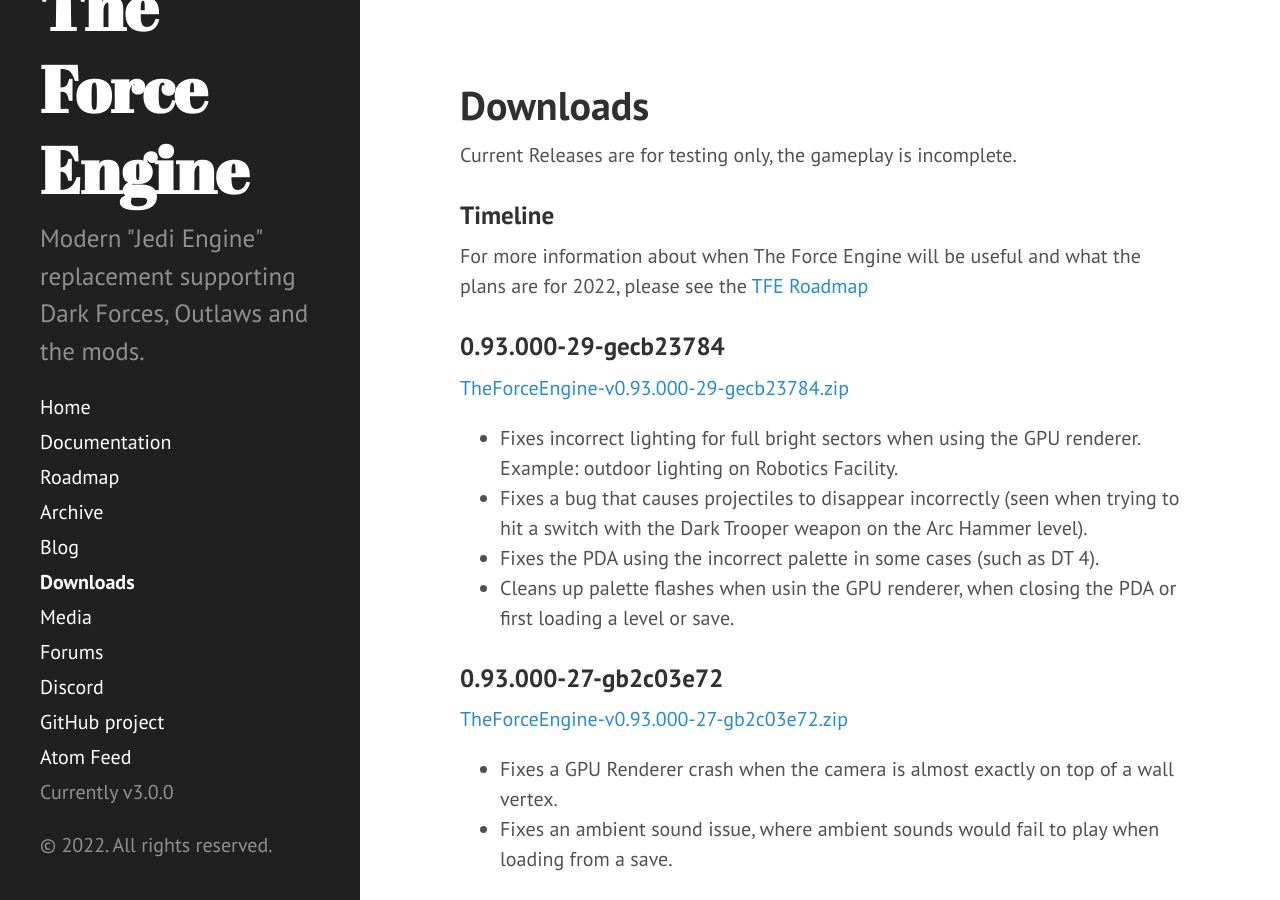
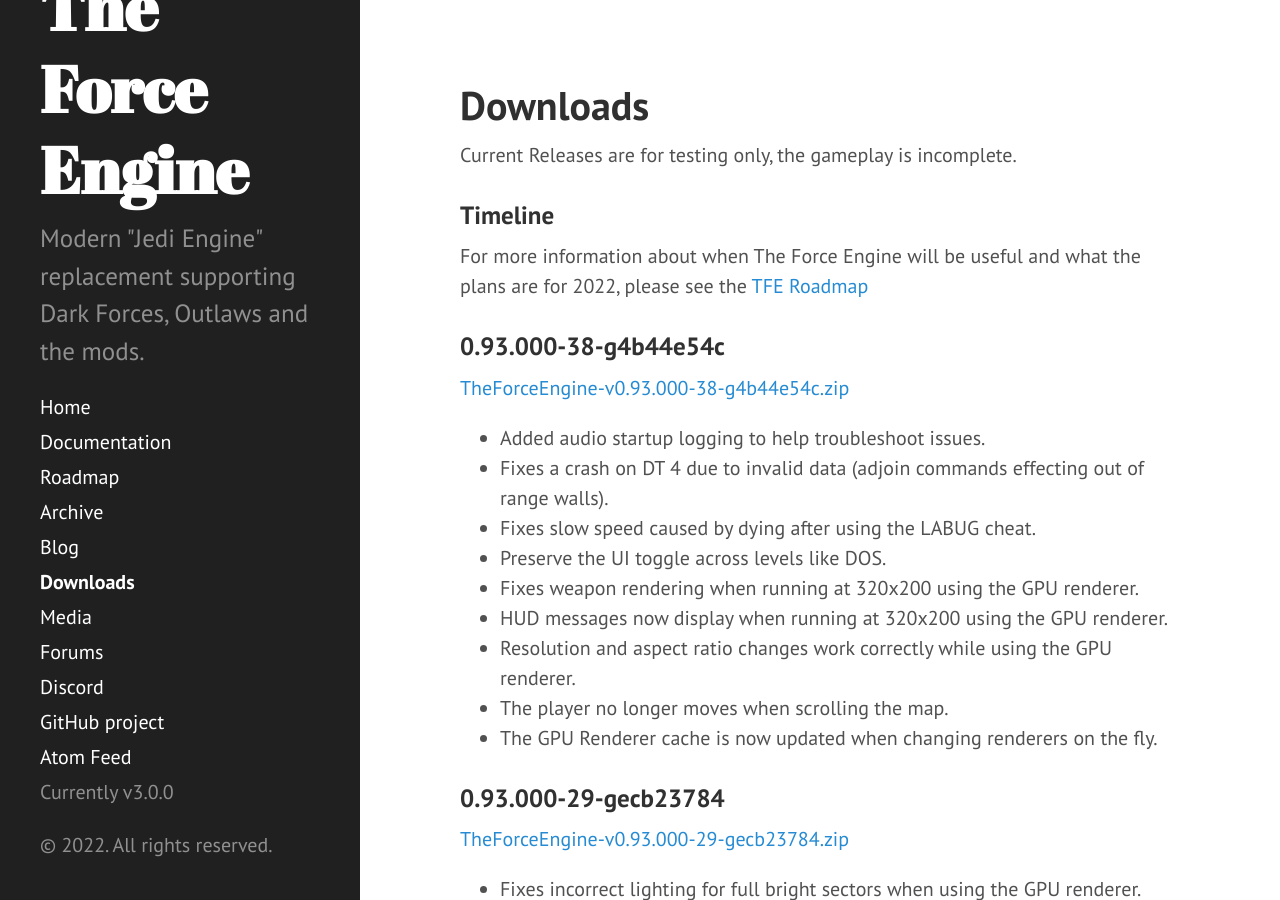
Before and after one commit to TheForceEngine/TheForceEngine.github.io, a Jekyll site: the page built from downloads.md, in a window 1280 px wide and 900 px high. Built offline with Jekyll 4.4.1, drawn with Linux system fonts in a browser that asks for light colours.

Commit message:
Update downloads.md

```diff
--- a/downloads.md
+++ b/downloads.md
@@ -7,6 +7,18 @@
 
 ### Timeline
 For more information about when The Force Engine will be useful and what the plans are for 2022, please see the [TFE Roadmap](Roadmap.md)
+
+### 0.93.000-38-g4b44e54c
+[TheForceEngine-v0.93.000-38-g4b44e54c.zip](archive/TheForceEngine-v0.93.000-38-g4b44e54c.zip) <br>
+* Added audio startup logging to help troubleshoot issues.
+* Fixes a crash on DT 4 due to invalid data (adjoin commands effecting out of range walls).
+* Fixes slow speed caused by dying after using the LABUG cheat.
+* Preserve the UI toggle across levels like DOS.
+* Fixes weapon rendering when running at 320x200 using the GPU renderer.
+* HUD messages now display when running at 320x200 using the GPU renderer.
+* Resolution and aspect ratio changes work correctly while using the GPU renderer.
+* The player no longer moves when scrolling the map.
+* The GPU Renderer cache is now updated when changing renderers on the fly.
 
 ### 0.93.000-29-gecb23784
 [TheForceEngine-v0.93.000-29-gecb23784.zip](archive/TheForceEngine-v0.93.000-29-gecb23784.zip) <br>
```
